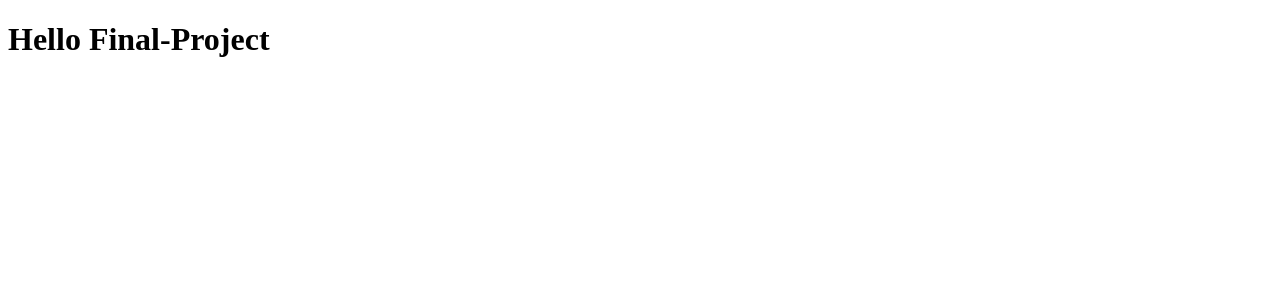
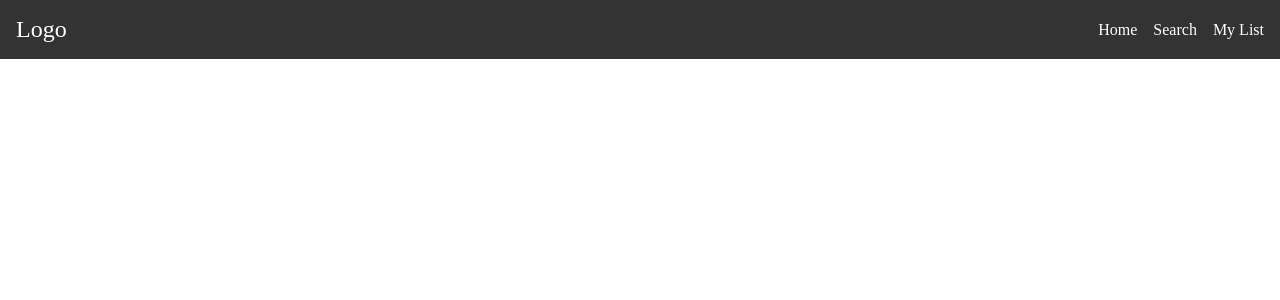
Before and after one commit to mrsannanoga/bound-to-read, a React (Create React App) app: page / in a window 1280 px wide. Shown: the top 300 px of the page. Built offline with nearby package versions, Linux system fonts and the light colour scheme.

Commit message:
install react-router, start of nav element, add nav to App.js

```diff
--- a/package.json
+++ b/package.json
@@ -8,6 +8,7 @@
     "@testing-library/user-event": "^13.5.0",
     "react": "^18.2.0",
     "react-dom": "^18.2.0",
+    "react-router-dom": "^6.9.0",
     "react-scripts": "5.0.1",
     "styled-components": "^5.3.9",
     "web-vitals": "^2.1.4"
--- a/src/App.js
+++ b/src/App.js
@@ -1,9 +1,18 @@
+// This is the main component of the app
 
+// Import pages
+import Nav from './Components/Nav';
+// Import Global styles
+import GlobalStyle from './Components/GlobalStyle';
+
+// Router
+import { Routes, Route } from 'react-router-dom';
 
 function App() {
   return (
     <div className="App">
-      <h1>Hello Final-Project</h1>
+      <GlobalStyle />
+      <Nav />
     </div>
   );
 }
--- /dev/null
+++ b/src/Components/GlobalStyle.js
@@ -0,0 +1,13 @@
+// import the createGlobalStyle function from styled-components
+import { createGlobalStyle } from "styled-components";
+
+// This is a global style component that will be used to style the entire app
+const GlobalStyle = createGlobalStyle`
+    * {
+        margin: 0;
+        padding: 0;
+        box-sizing: border-box;
+    }`;
+
+// Export the GlobalStyle component
+export default GlobalStyle;
--- a/src/Components/Nav.js
+++ b/src/Components/Nav.js
@@ -0,0 +1,41 @@
+import React from 'react';
+import styled from 'styled-components';
+
+const Navbar = styled.div`
+  display: flex;
+  justify-content: space-between;
+  align-items: center;
+  padding: 1rem;
+  background-color: #333;
+`;
+
+const Logo = styled.div`
+  font-size: 1.5rem;
+  color: #fff;
+`;
+
+const NavLinks = styled.ul`
+  display: flex;
+  list-style-type: none;
+  gap: 1rem;
+`;
+
+const NavLink = styled.li`
+  color: #fff;
+  cursor: pointer;
+`;
+
+const Nav = () => {
+  return (
+    <Navbar>
+      <Logo>Logo</Logo>
+      <NavLinks>
+        <NavLink>Home</NavLink>
+        <NavLink>Search</NavLink>
+        <NavLink>My List</NavLink>
+      </NavLinks>
+    </Navbar>
+  );
+};
+
+export default Nav;
```
Also changed, not shown: 1 other file (tests, documents, lock files or other folders).
